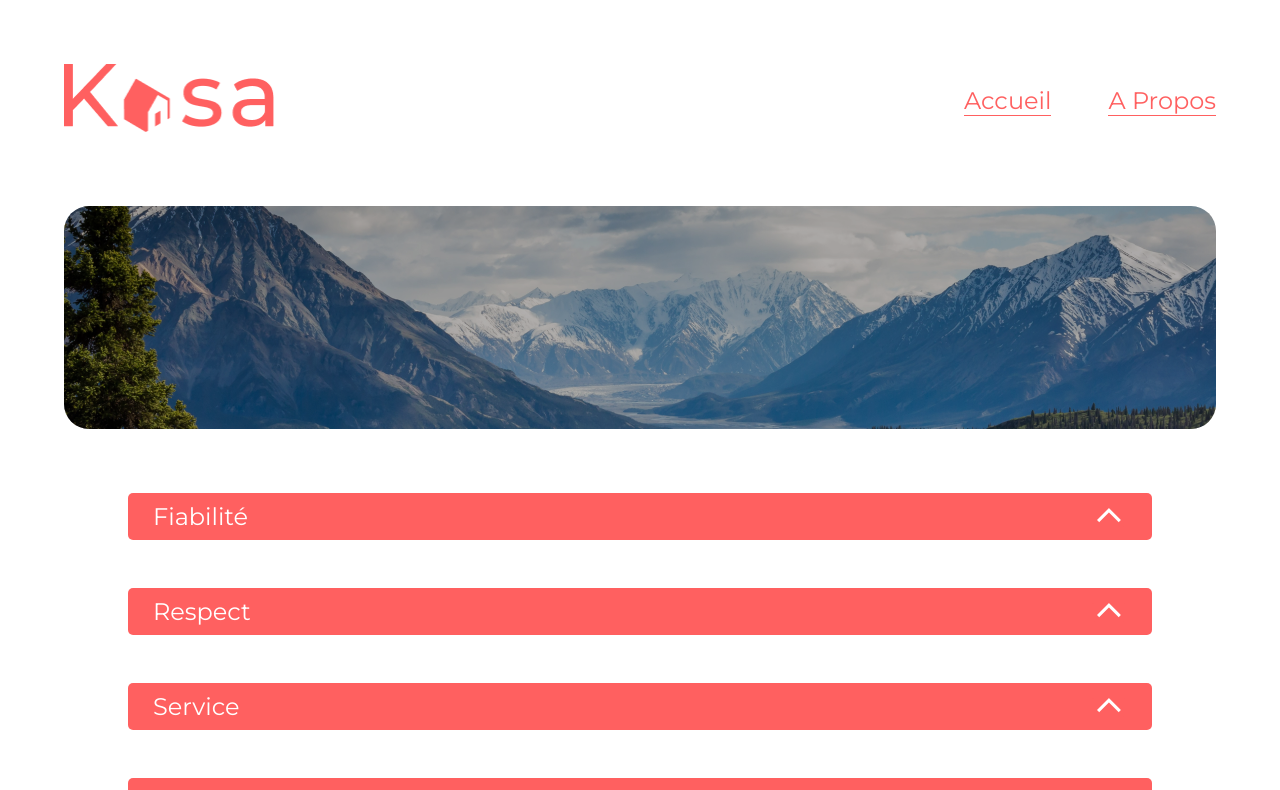
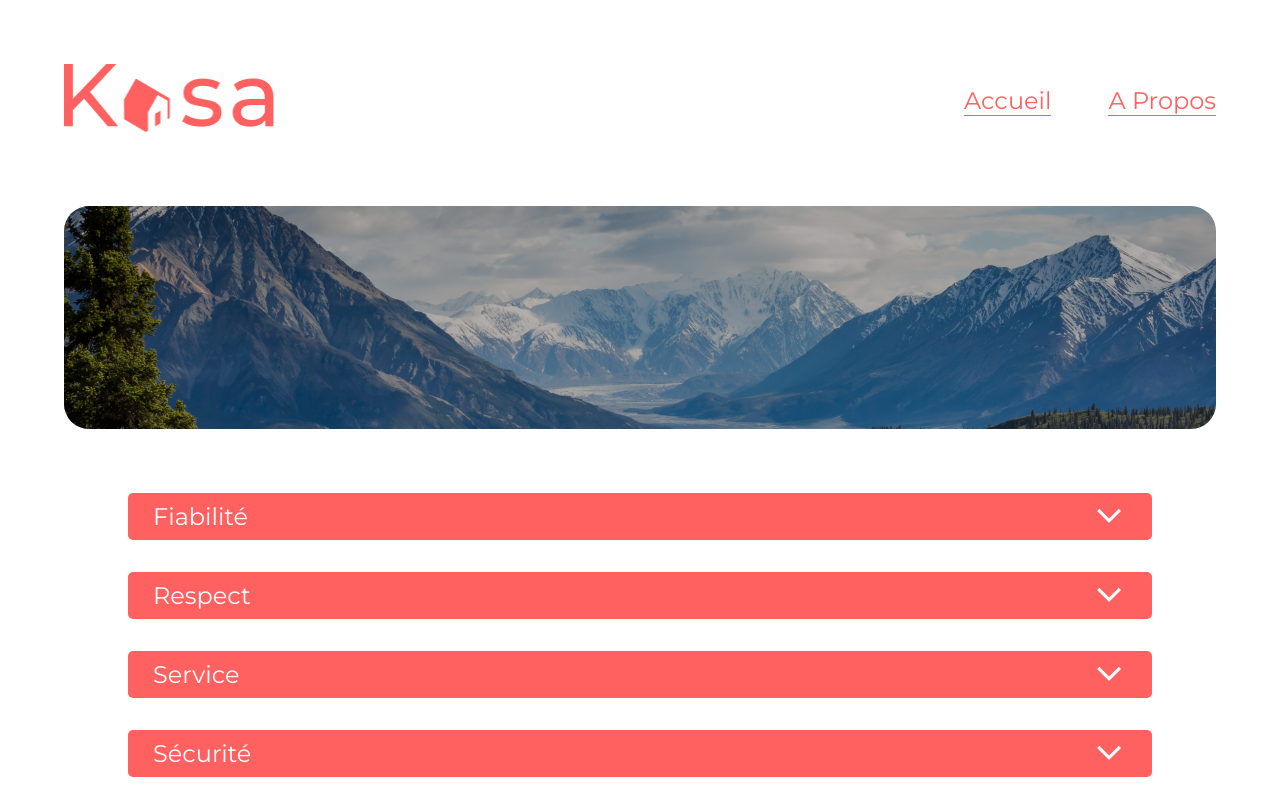
Before and after one commit to Tintgire/projet-7-OC, a React (Create React App) app: page /about in a window 1280 px wide. Shown: the top 790 px of the page. Built offline with nearby package versions, Linux system fonts and the light colour scheme.

Commit message:
transform rotate

```diff
--- a/src/components/collapse/Collapse.jsx
+++ b/src/components/collapse/Collapse.jsx
@@ -49,7 +49,7 @@ export default function Collapse() {
               <h2>{item.title}</h2>
               <button>
                 <img
-                  className="vector"
+                  className={selected === i ? 'vector' : 'vectordown'}
                   onClick={() => toggle(i)}
                   src={Vector}
                   alt="arrow"
--- a/src/components/collapse/Collapse.scss
+++ b/src/components/collapse/Collapse.scss
@@ -25,6 +25,14 @@ button {
     margin-right: 25px;
 }
 
+.vector {
+    transform: rotate(0deg);
+}
+
+.vectordown {
+    transform: rotate(180deg);
+}
+
 .texte {
     color: #FF6060;
     font-size: 24px;
@@ -33,9 +41,5 @@ button {
 }
 
 .textedown {
-    color: #FF6060;
-    font-size: 24px;
-    font-weight: 400;
-    padding: 0px 25px;
     content-visibility: hidden;
 }
```
